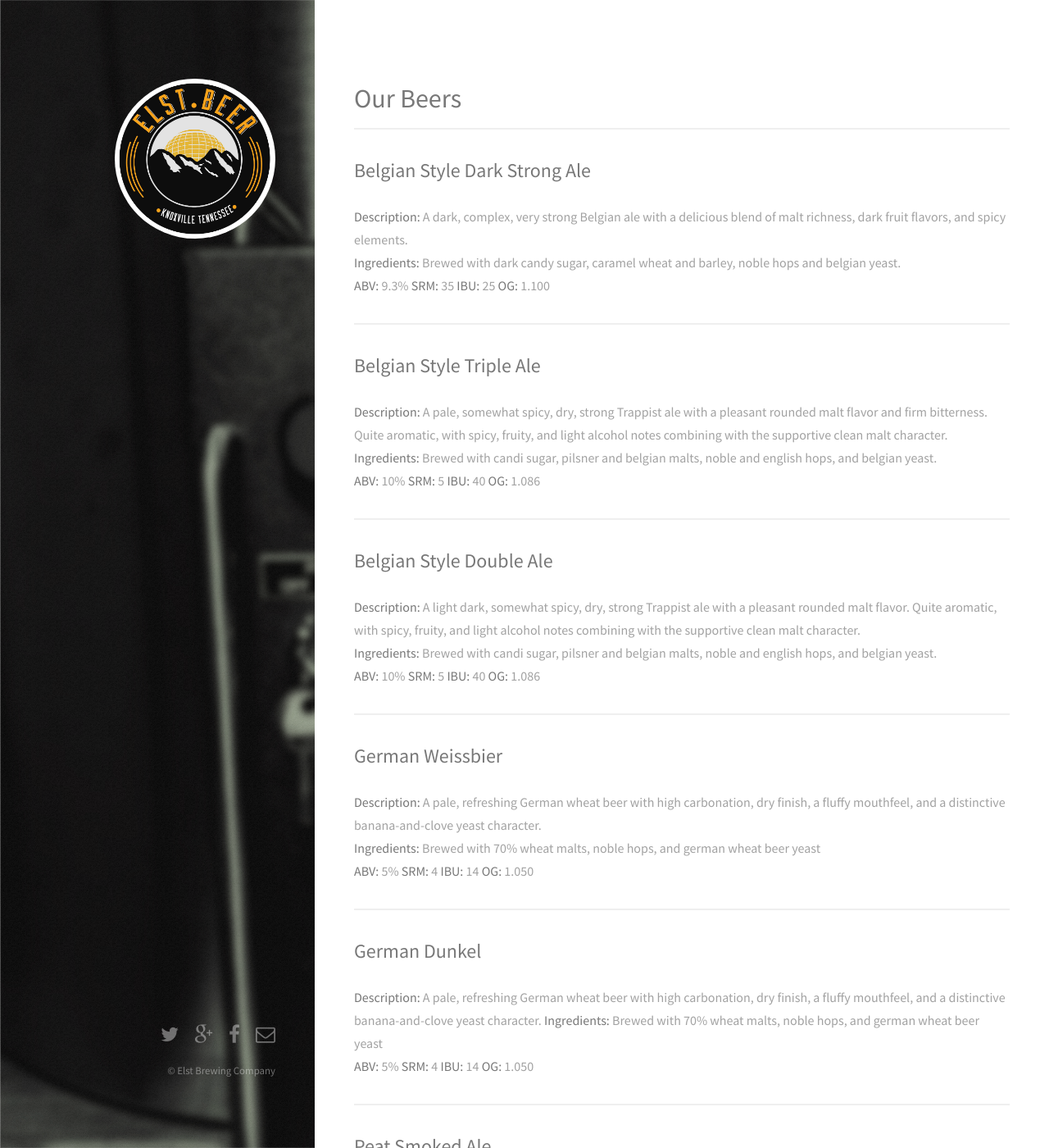
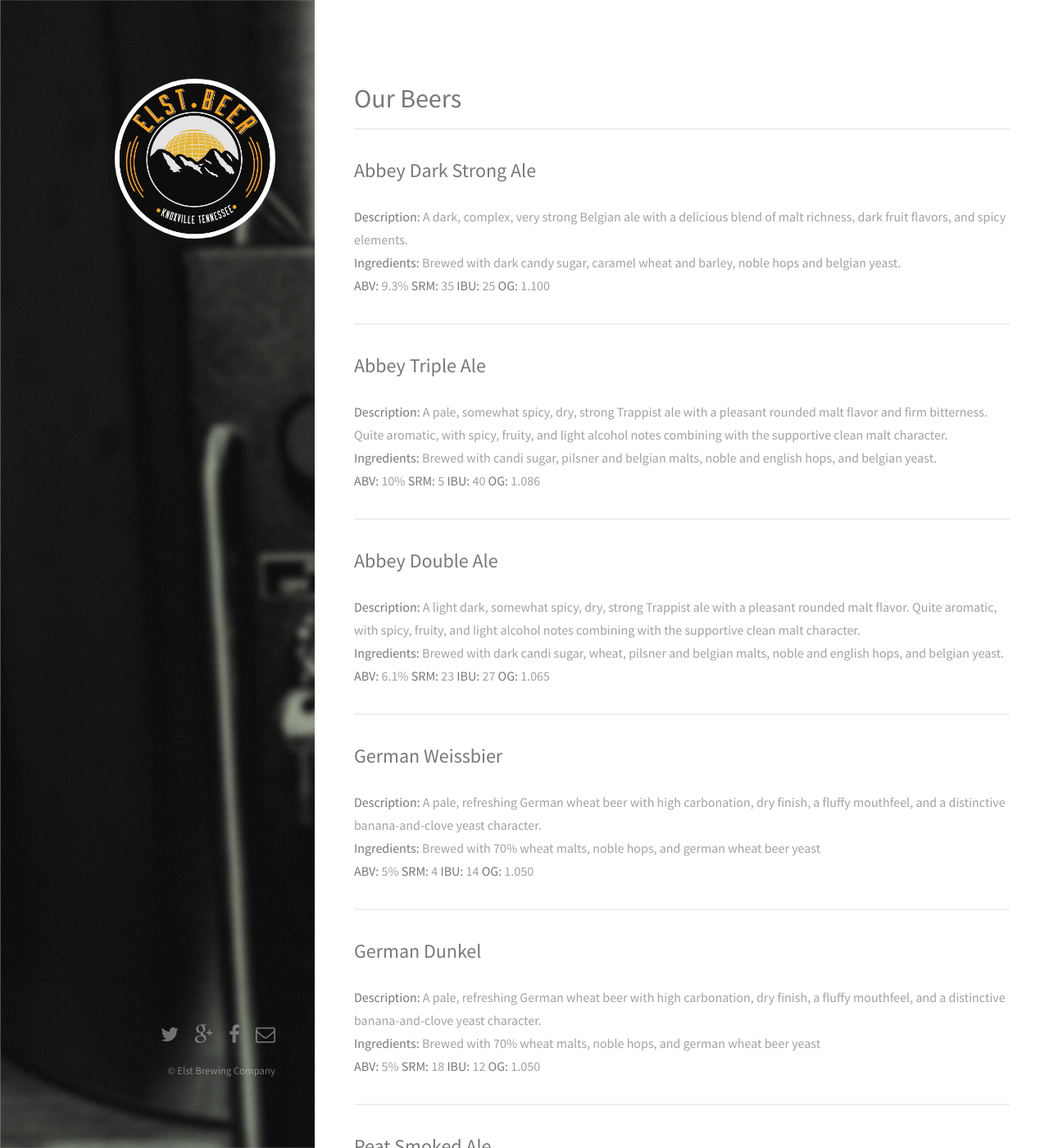
Before and after one commit to elst-beer/elst-beer.github.io, a Jekyll site: the page built from _posts/2016-01-30-elst-beers.markdown, in a window 1280 px wide and 1400 px high. Shown: the whole window at 82% size. Built offline with Jekyll 4.4.1, drawn with Linux system fonts in a browser that asks for light colours; some of the changed text lies outside the part shown.

Commit message:
stat updates

```diff
--- a/_layouts/default.html
+++ b/_layouts/default.html
@@ -21,7 +21,7 @@
 	<body id="top">
 
       <header id="header">
-          <a href="#" class="image avatar"><img src="/images/avatar.jpg" alt="" /></a>
+          <a href="/" class="image avatar"><img src="/images/avatar.jpg" alt="" /></a>
           <h1><br />
           </h1>
       </header>
--- /dev/null
+++ b/_posts/2016-01-29-elst-mission.markdown
@@ -0,0 +1,5 @@
+---
+layout: post
+title: Elst Mission
+categories: update
+---
--- a/_posts/2016-01-30-elst-beers.markdown
+++ b/_posts/2016-01-30-elst-beers.markdown
@@ -6,7 +6,7 @@ categories: update
 
 ___
 
-## Belgian Style Dark Strong Ale
+## Abbey Dark Strong Ale
 **Description:**  A dark, complex, very strong Belgian ale with a delicious blend of malt richness, dark fruit flavors, and spicy elements. <br />
 **Ingredients:**  Brewed with dark candy sugar, caramel wheat and barley, noble hops and belgian yeast. <br />
 __ABV:__ 9.3%
@@ -16,7 +16,7 @@ __OG:__ 1.100
 
 ___
 
-## Belgian Style Triple Ale
+## Abbey Triple Ale
 **Description:**  A pale, somewhat spicy, dry, strong Trappist ale with a pleasant rounded malt flavor and firm bitterness. Quite aromatic, with spicy, fruity, and light alcohol notes combining with the supportive clean malt character. <br />
 **Ingredients:**  Brewed with candi sugar, pilsner and belgian malts, noble and english hops, and belgian yeast.<br />
 __ABV:__ 10%
@@ -26,13 +26,13 @@ __OG:__ 1.086
 
 ___
 
-## Belgian Style Double Ale
+## Abbey Double Ale
 **Description:**  A light dark, somewhat spicy, dry, strong Trappist ale with a pleasant rounded malt flavor. Quite aromatic, with spicy, fruity, and light alcohol notes combining with the supportive clean malt character. <br />
-**Ingredients:**  Brewed with candi sugar, pilsner and belgian malts, noble and english hops, and belgian yeast.<br />
-__ABV:__ 10%
-__SRM:__ 5
-__IBU:__ 40
-__OG:__ 1.086
+**Ingredients:**  Brewed with dark candi sugar, wheat, pilsner and belgian malts, noble and english hops, and belgian yeast.<br />
+__ABV:__ 6.1%
+__SRM:__ 23
+__IBU:__ 27
+__OG:__ 1.065
 
 ___
 
@@ -47,11 +47,11 @@ __OG:__ 1.050
 ___
 
 ## German Dunkel
-**Description:**  A pale, refreshing German wheat beer with high carbonation, dry finish, a fluffy mouthfeel, and a distinctive banana-and-clove yeast character.
+**Description:**  A pale, refreshing German wheat beer with high carbonation, dry finish, a fluffy mouthfeel, and a distinctive banana-and-clove yeast character. <br />
 **Ingredients:**  Brewed with 70% wheat malts, noble hops, and german wheat beer yeast <br />
 __ABV:__ 5%
-__SRM:__ 4
-__IBU:__ 14
+__SRM:__ 18
+__IBU:__ 12
 __OG:__ 1.050
 
 ___
@@ -101,7 +101,7 @@ ___
 **Ingredients:**  Brewed with pale, caramel, and chocolate malts, noble and continental hops, and English Ale yeast. <br />
 __ABV:__ 4%
 __SRM:__ 18
-___IBU:__ 18
+__IBU:__ 18
 __OG:__ 1.042
 
 ___
```
Also changed, not shown: other parts of _posts/2016-01-30-elst-beers.markdown (+1 -1 lines).
